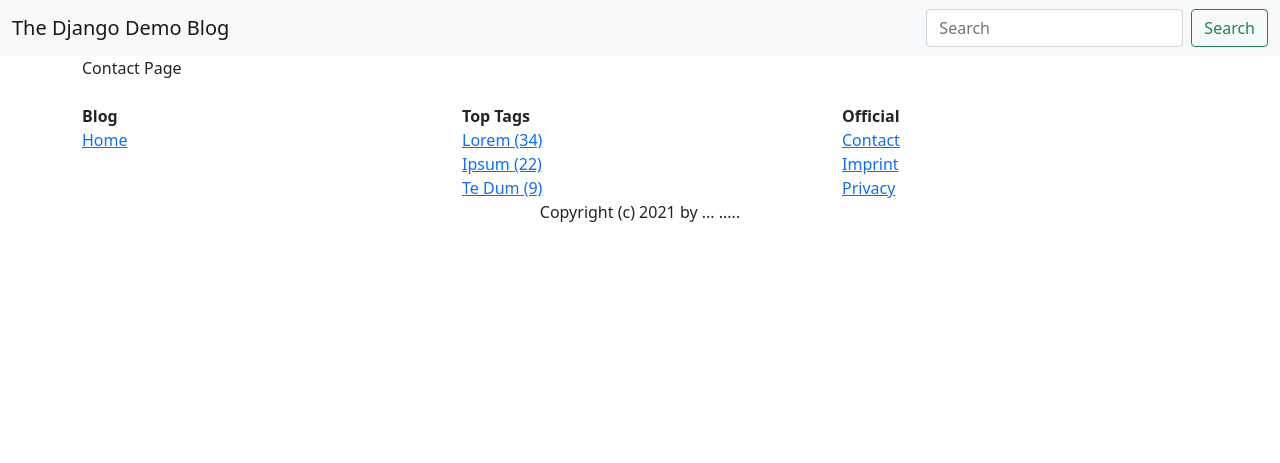
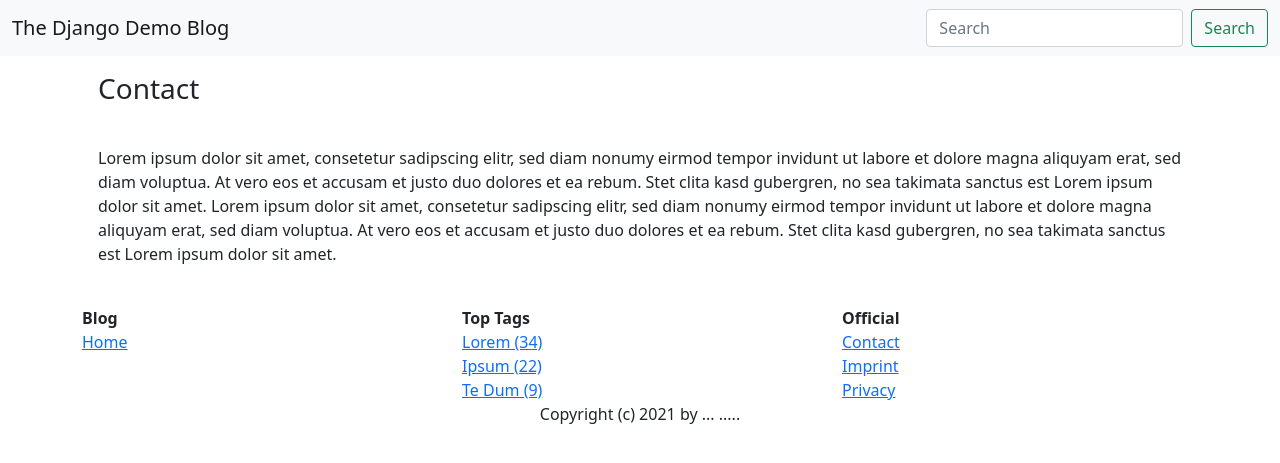
Before and after one commit to eliujulian/djangoblogdemo, a Django app: page /contact/ in a window 1280 px wide. Shown: the top 463 px of the page. Run offline with Django 3.2, Linux system fonts and the light colour scheme.

Commit message:
blindtext for contact.html, imprint.html, privacy.html

```diff
--- a/templates/blog/contact.html
+++ b/templates/blog/contact.html
@@ -5,7 +5,20 @@
 
     <div class="container">
 
-        <div>Contact Page</div>
+        <h3 class="p-3">Contact</h3>
+
+        <div class="p-3">
+            Lorem ipsum dolor sit amet, consetetur sadipscing elitr, sed diam nonumy
+            eirmod tempor invidunt ut labore et dolore magna aliquyam erat, sed diam
+            voluptua. At vero eos et accusam et justo duo dolores et ea rebum. Stet
+            clita kasd gubergren, no sea takimata sanctus est Lorem ipsum dolor sit amet.
+            Lorem ipsum dolor sit amet, consetetur sadipscing elitr, sed diam nonumy
+            eirmod tempor invidunt ut labore et dolore magna aliquyam erat, sed diam
+            voluptua. At vero eos et accusam et justo duo dolores et ea rebum. Stet
+            clita kasd gubergren, no sea takimata sanctus est Lorem ipsum dolor sit
+            amet.
+        </div>
+
     </div>
 
 {% endblock %}
```
Also changed, not shown: templates/blog/imprint.html (+14 -1 lines), templates/blog/privacy.html (+15 -1 lines).
